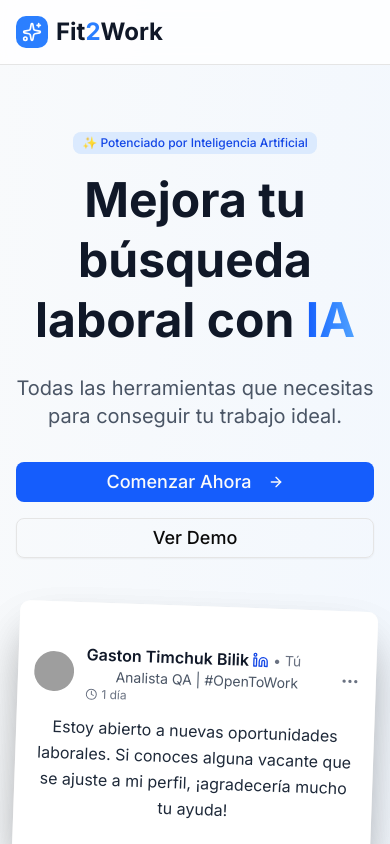
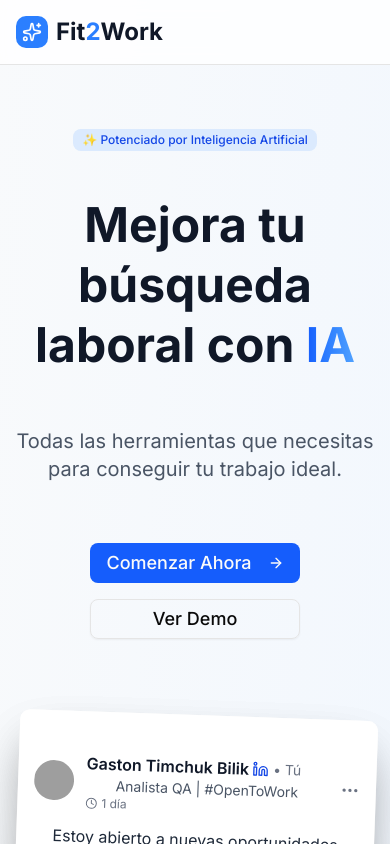
Before and after one commit to Whoiamx/fit-2-work, a Next.js app: page / in a window 390 px wide. Shown: the top 844 px of the page. Built offline with nearby package versions, Linux system fonts and the light colour scheme; grey boxes are pictures that could not be loaded.

Commit message:
fix responsive

```diff
--- a/app/(route)/components/HeroPage.tsx
+++ b/app/(route)/components/HeroPage.tsx
@@ -135,7 +135,7 @@
       </header>
 
       <section className="container mx-auto px-4 py-16 text-center">
-        <div className="max-w-4xl mx-auto">
+        <div className=" flex  flex-col items-center gap-7 max-w-4xl mx-auto">
           <Badge className="mb-4 bg-blue-100 text-blue-700 hover:bg-blue-100">
             ✨ Potenciado por Inteligencia Artificial
           </Badge>
```
